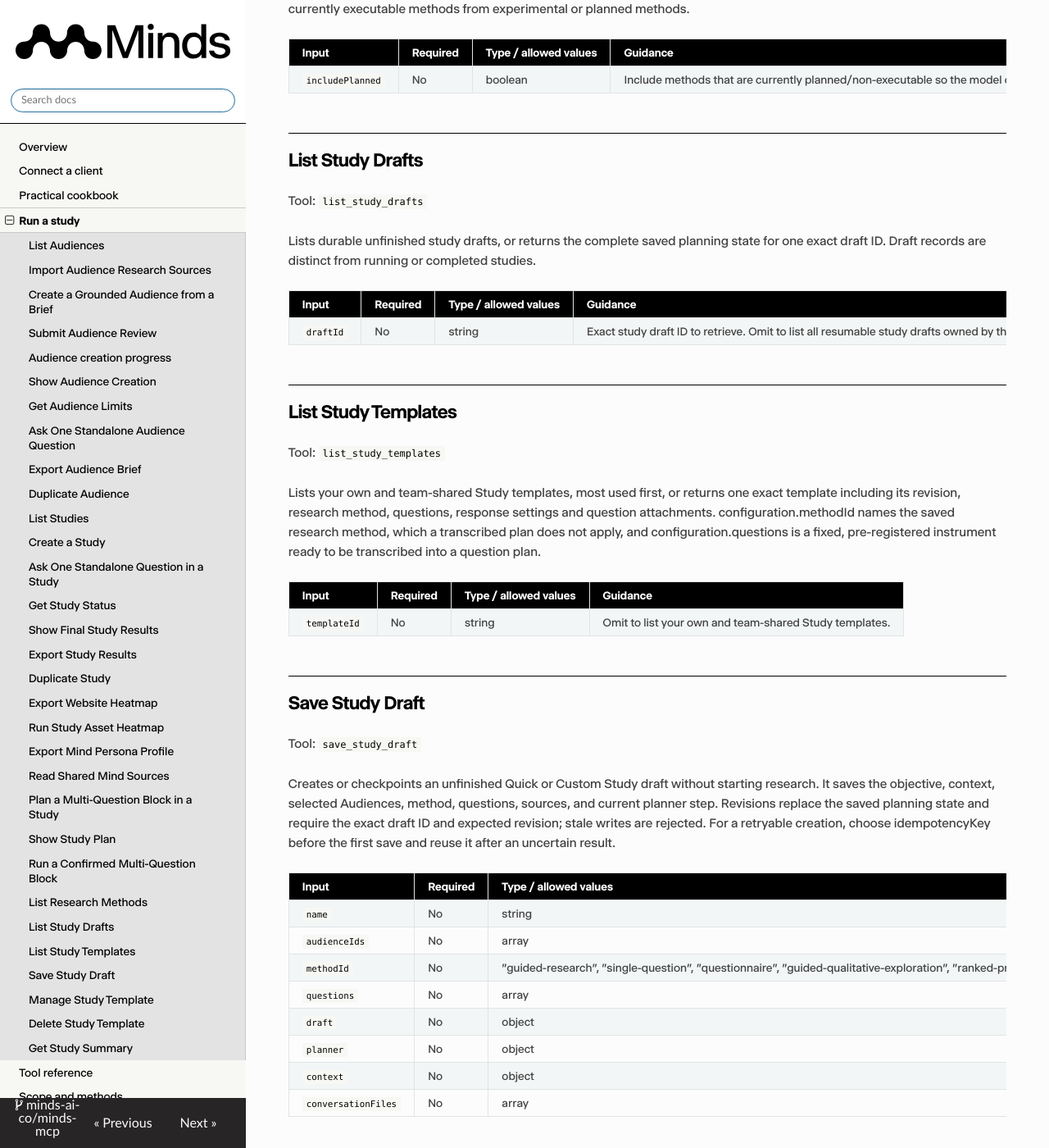
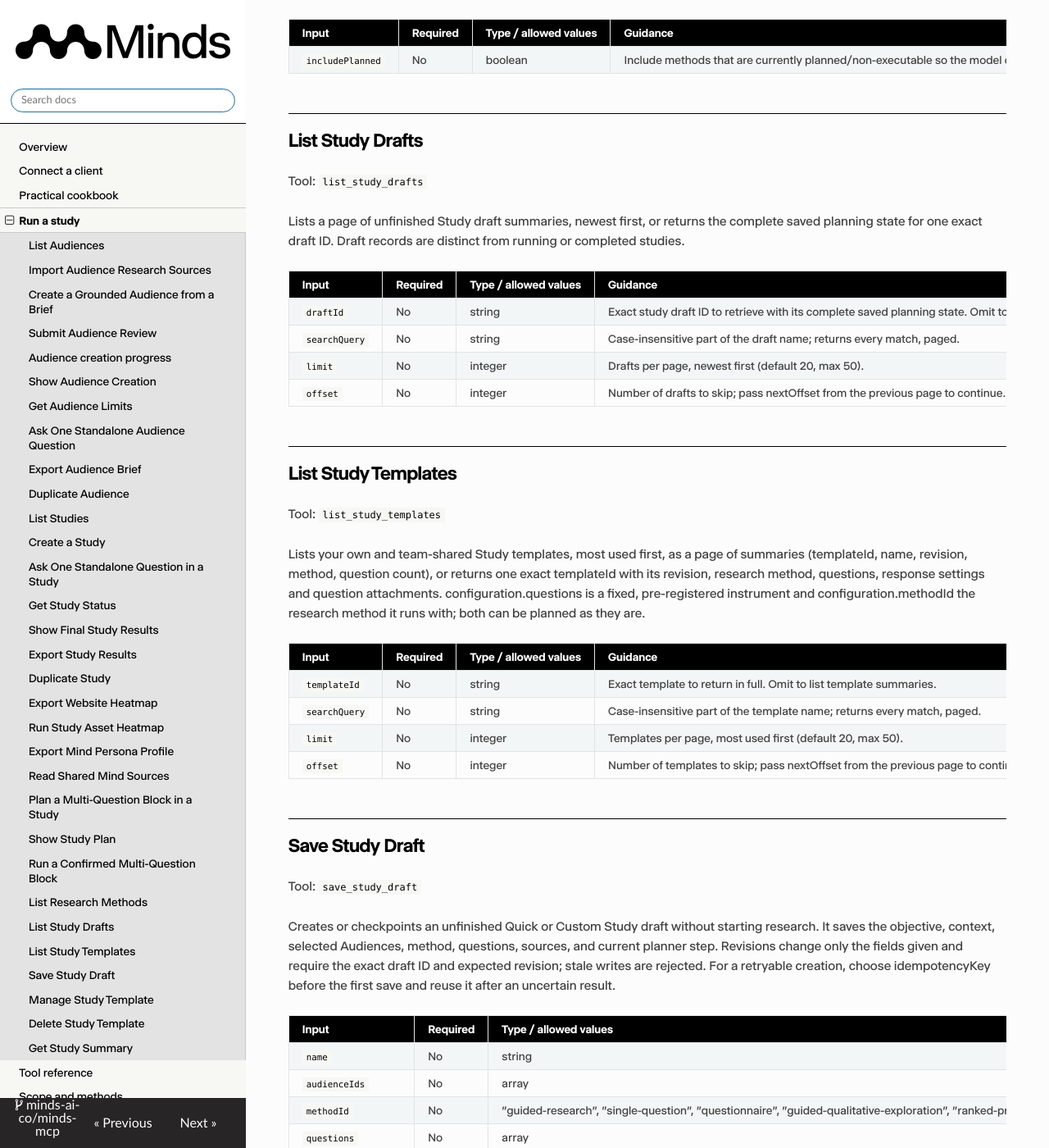
Before and after one commit to minds-ai-co/minds-mcp, an MkDocs documentation site: the page built from reference/workflow.md, in a window 1280 px wide and 1400 px high, scrolled down 12547 px. Shown: the whole window at 82% size. Built offline with MkDocs 1.6.1, drawn with Linux system fonts in a browser that asks for light colours; nearby versions of some CDN libraries; some of the changed text lies outside the part shown.

Commit message:
docs: sync MCP surface from production

```diff
--- a/reference/workflow.md
+++ b/reference/workflow.md
@@ -19,11 +19,11 @@ in each input's guidance and the complete schema.
 
 Tool: `list_audiences`
 
-Lists the authenticated user's Audiences, most recently updated first, one page at a time (limit, default 20, and offset; nextOffset continues), with Mind counts, sharing state, and workspace or shared links. includeMinds adds each Audience's member Minds. searchQuery returns the best fuzzy name match instead of a page. Each Audience carries a workspaceUrl, the authenticated workspace link that stays valid verbatim, plus the top-level workspaceUrl for the Audience list; sharedAudienceUrl, when present, is the public share link for recipients. addOnRequired marks a paid Marketplace Audience the user has not subscribed to: prefer the user's own Audiences, and only use it after the user subscribes.
+Lists the authenticated user's Audiences, most recently updated first, one page at a time (limit, default 20, and offset; nextOffset continues), with Mind counts, sharing state, and workspace or shared links. includeMinds adds each Audience's member Minds. searchQuery filters by name (case-insensitive, all matches, paged). Each Audience carries a workspaceUrl, the authenticated workspace link that stays valid verbatim, plus the top-level workspaceUrl for the Audience list; sharedAudienceUrl, when present, is the public share link for recipients. addOnRequired marks a paid Marketplace Audience the user has not subscribed to: prefer the user's own Audiences, and only use it after the user subscribes.
 
 | Input | Required | Type / allowed values | Guidance |
 | --- | --- | --- | --- |
-| `searchQuery` | No | string | Search for an Audience by name (fuzzy matching supported). Returns the best match. |
+| `searchQuery` | No | string | Filters by name (case-insensitive, all matches, paged with limit/offset); the closest name when nothing matches. Omit to browse. |
 | `limit` | No | integer | Audiences per page, most recently updated first (default 20, max 100). |
 | `offset` | No | integer | Number of Audiences to skip; pass nextOffset from the previous page to continue. |
 | `includeMinds` | No | boolean | Also return each Audience's member Minds (id, name, discipline). Default false: Audiences carry a Mind count only. |
@@ -156,13 +156,11 @@ Copy an Audience with independent copies of its Minds and all they know.
 
 Tool: `list_studies`
 
-Lists the authenticated user's Studies, most recently updated first, one page at a time: limit (default 20) and offset, with nextOffset to continue. Each row carries the Study's Audiences with their Mind counts, stored message count, sharing state and links. searchQuery returns the best fuzzy name match instead of a page.
-
-A Study is the persistent workspace holding its Audiences, questions, multi-question blocks, results, exports and history. Its Minds and per-question results come from the Study status rather than this listing. Study deletion is not available here.
+Lists the authenticated user's Studies, most recently updated first, one page at a time: limit (default 20) and offset, with nextOffset to continue. Each row carries the Study's Audiences with their Mind counts, stored message count, sharing state and links. searchQuery filters by name (case-insensitive, all matches, paged). Minds and per-question results come from the Study status.
 
 | Input | Required | Type / allowed values | Guidance |
 | --- | --- | --- | --- |
-| `searchQuery` | No | string | Search for a Study by name (fuzzy matching supported). Returns the best match. |
+| `searchQuery` | No | string | Filters by name (case-insensitive, all matches, paged with limit/offset); the closest name when nothing matches. Omit to browse. |
 | `limit` | No | integer | Studies per page, newest first (default 20, max 100). |
 | `offset` | No | integer | Number of Studies to skip; pass nextOffset from the previous page to continue. |
 
@@ -172,11 +170,11 @@ Tool: `create_study`
 
 Creates a Study workspace from existing Audiences or inline Audience configurations. It does not ask questions or run research, and follow-up research inside an existing Study needs no new Study.
 
-This always creates: a matching name never attaches to an existing Study, and only a byte-identical repeat of the same call replays the Study the first one made, reported as replayed: true. Settle the Audience set before calling — nothing adds an Audience to an existing Study afterwards, and Studies cannot be deleted here, so calling again with one extra Audience leaves a permanent duplicate.
+This always creates: a matching name never attaches to an existing Study, and only a byte-identical repeat of the same call replays the Study the first one made, reported as replayed: true. Studies cannot be deleted here, so calling again with one extra Audience leaves a permanent duplicate Study.
 
 Any request with two or more known questions belongs in one planned and confirmed multi-question block inside the Study, submitted once rather than as separate direct questions.
 
-Creation is atomic and rolls back partial Audience failures. Studies are private; enabling link sharing also publishes the attached Audiences and their Minds.
+Creation is atomic and rolls back partial Audience failures. Studies are private; enabling link sharing also publishes the attached Audiences and their Minds. It cannot publish, share or replace an existing Study: that sharing changes only in the workspace.
 
 | Input | Required | Type / allowed values | Guidance |
 | --- | --- | --- | --- |
@@ -290,7 +288,7 @@ Read or start a question asset heatmap, with the same behavior as Minds UI. For
 
 Tool: `export_mind`
 
-Generates a branded profile for one existing Mind, identified by exact ID or the best fuzzy name match among the newest 1,000 Minds. Markdown is returned inline by default; PDF, DOCX, and PPTX artifacts are returned as base64 with a workspace link.
+Generates a branded profile for one existing Mind, identified by exact ID or name (partial names and typos resolve to the closest). Markdown is returned inline by default; PDF, DOCX, and PPTX artifacts are returned as base64 with a workspace link.
 
 | Input | Required | Type / allowed values | Guidance |
 | --- | --- | --- | --- |
@@ -328,13 +326,13 @@ With 2+ attachments, map each question in `stimulus.questionAttachments` (`[]` =
 | Input | Required | Type / allowed values | Guidance |
 | --- | --- | --- | --- |
 | `request` | No | string | Planner input containing the research objective, questionnaire, survey, battery, section, cohesive question set, audit request, or analysis request. Required for a new draft. Include EVERY question already known in this one request so the planner can group the complete set into cohesive named modules for one confirmed multi-question run inside the Study; never create one planning request per known question. This request is not sent verbatim to Minds; the exact proposed respondent-visible questions are returned in the draft for review. |
-| `questions` | No | array | Fixed instrument: use INSTEAD of request when the user supplies a pre-registered or fixed questionnaire whose wording, order, and response formats must not change. The planner is bypassed; every question is stored verbatim, in this order, with exactly this response contract. Cannot be combined with refinement, answers, questionResponses, or suggestQuestionStimuli. Repeated question texts or colliding ids are rejected. A fixed instrument runs as Custom research (guided-research): a saved Study template's configuration.questions can be passed here, but a template methodId other than guided-research (a calculator-backed method such as Van Westendorp or MaxDiff) is not applied; manage_study_template action use runs the saved method in a web-app draft. |
+| `questions` | No | array | Fixed instrument: use INSTEAD of request when the user supplies a pre-registered or fixed questionnaire whose wording, order, and response formats must not change. The planner is bypassed; every question is stored verbatim, in this order, with exactly this response contract. Cannot be combined with refinement, answers, questionResponses, or suggestQuestionStimuli in the same call; answer the draft's confirmation questions afterwards with draft.id, draft.revision and draft.answers alone, which keeps these questions exactly. Repeated question texts or colliding ids are rejected. A saved Study template's configuration.questions can be passed here (each item's text and response); pass its configuration.methodId as policy.methodId so the template's method runs. Without it a fixed instrument runs as Custom research (guided-research). |
 | `idempotencyKey` | No | string | Optional stable retry key. When omitted the tool derives one from its own arguments, so a repeated identical call (including a host retry after a timeout) returns the draft revision that was already saved instead of planning again. Pass a fresh key to force a new plan for identical input. |
 | `conversationFiles` | No | array | Stimulus files for the planned block, added to stimulus.attachments. Files shared in this conversation: uploaded or generated images, PDFs, documents. Each is copied into Minds storage on receipt; its file_id is its attachment id. |
-| `study` | No | object | Which Study the plan belongs to. Omit entirely to continue the active Study from this MCP session. |
+| `study` | No | object | Which Study the plan belongs to, and optionally Audiences to add to it first. Omit entirely to continue the active Study from this MCP session. |
 | `draft` | No | object | Revising an existing draft: which draft and revision, and how it should change. Omit for a new draft. |
 | `stimulus` | No | object | Respondent-visible material for the planned block, and how it is assigned to questions. |
-| `policy` | No | object | Evidence policy and language stored in the draft revision and reviewed before execution. |
+| `policy` | No | object | Research method, evidence policy and language stored in the draft revision and reviewed before execution. |
 
 ## Show Study Plan
 
@@ -352,7 +350,7 @@ Shows a saved Study draft at its current revision for interactive review and con
 
 Tool: `run_study_questions`
 
-Executes one stored draft revision inside its Study, after the person has explicitly confirmed that exact revision. One execution submits the whole draft — every named module and every question — as a single durable run; there is no per-question or per-module execution.
+Executes one stored draft revision inside its Study, after the person has explicitly confirmed that exact revision. A request to skip review, pick settings or not ask is not confirmation; only a later user turn confirming the displayed revision is. One execution submits the whole draft — every named module and every question — as a single durable run; there is no per-question or per-module execution.
 
 Before queuing, the server revalidates the revision, method availability and reviewed capabilities, and checks that required respondent-visible material is readable. It refuses the entire run if it is not, before any Mind is used or any quota spent.
 
@@ -383,37 +381,43 @@ Lists Minds research methods with availability, complexity, executable status, a
 
 Tool: `list_study_drafts`
 
-Lists durable unfinished study drafts, or returns the complete saved planning state for one exact draft ID. Draft records are distinct from running or completed studies.
+Lists a page of unfinished Study draft summaries, newest first, or returns the complete saved planning state for one exact draft ID. Draft records are distinct from running or completed studies.
 
 | Input | Required | Type / allowed values | Guidance |
 | --- | --- | --- | --- |
-| `draftId` | No | string | Exact study draft ID to retrieve. Omit to list all resumable study drafts owned by the authenticated user. |
+| `draftId` | No | string | Exact study draft ID to retrieve with its complete saved planning state. Omit to list draft summaries. |
+| `searchQuery` | No | string | Case-insensitive part of the draft name; returns every match, paged. |
+| `limit` | No | integer | Drafts per page, newest first (default 20, max 50). |
+| `offset` | No | integer | Number of drafts to skip; pass nextOffset from the previous page to continue. |
 
 ## List Study Templates
 
 Tool: `list_study_templates`
 
-Lists your own and team-shared Study templates, most used first, or returns one exact template including its revision, research method, questions, response settings and question attachments. configuration.methodId names the saved research method, which a transcribed plan does not apply, and configuration.questions is a fixed, pre-registered instrument ready to be transcribed into a question plan.
+Lists your own and team-shared Study templates, most used first, as a page of summaries (templateId, name, revision, method, question count), or returns one exact templateId with its revision, research method, questions, response settings and question attachments. configuration.questions is a fixed, pre-registered instrument and configuration.methodId the research method it runs with; both can be planned as they are.
 
 | Input | Required | Type / allowed values | Guidance |
 | --- | --- | --- | --- |
-| `templateId` | No | string | Omit to list your own and team-shared Study templates. |
+| `templateId` | No | string | Exact template to return in full. Omit to list template summaries. |
+| `searchQuery` | No | string | Case-insensitive part of the template name; returns every match, paged. |
+| `limit` | No | integer | Templates per page, most used first (default 20, max 50). |
+| `offset` | No | integer | Number of templates to skip; pass nextOffset from the previous page to continue. |
 
 ## Save Study Draft
 
 Tool: `save_study_draft`
 
-Creates or checkpoints an unfinished Quick or Custom Study draft without starting research. It saves the objective, context, selected Audiences, method, questions, sources, and current planner step. Revisions replace the saved planning state and require the exact draft ID and expected revision; stale writes are rejected. For a retryable creation, choose idempotencyKey before the first save and reuse it after an uncertain result.
+Creates or checkpoints an unfinished Quick or Custom Study draft without starting research. It saves the objective, context, selected Audiences, method, questions, sources, and current planner step. Revisions change only the fields given and require the exact draft ID and expected revision; stale writes are rejected. For a retryable creation, choose idempotencyKey before the first save and reuse it after an uncertain result.
 
 | Input | Required | Type / allowed values | Guidance |
 | --- | --- | --- | --- |
 | `name` | No | string | Sidebar name for the Study draft. |
 | `audienceIds` | No | array | Existing Audience IDs selected for the Study. Preferred. |
-| `methodId` | No | "guided-research", "single-question", "questionnaire", "guided-qualitative-exploration", "ranked-preferences", "segment-comparison", "visual-asset-analysis", "recommendation-synthesis", "maxdiff", "conjoint", "nps", "top-box", "key-drivers", "turf", "gabor-granger", "van-westendorp", "kano" | Research method selected for the draft. Use list_research_methods as the availability authority. Default: "guided-research". |
-| `questions` | No | array | Manual research questions in their intended order. Default: []. |
+| `methodId` | No | "guided-research", "single-question", "questionnaire", "guided-qualitative-exploration", "ranked-preferences", "segment-comparison", "visual-asset-analysis", "recommendation-synthesis", "maxdiff", "conjoint", "nps", "top-box", "key-drivers", "turf", "gabor-granger", "van-westendorp", "kano" | Research method selected for the draft. Use list_research_methods as the availability authority. When omitted on create, guided-research applies; when omitted on a revision, the saved method is kept. |
+| `questions` | No | array | Manual research questions in their intended order. When omitted on create, the draft has none; when omitted on a revision, the saved questions are kept. |
 | `draft` | No | object | Which durable draft to revise, and the retry key. Omit to create a new draft. |
-| `planner` | No | object | Planner state to restore when the draft is reopened. Default: {}. |
-| `context` | No | object | Research context captured so far. Default: {}. |
+| `planner` | No | object | Planner state to restore when the draft is reopened. |
+| `context` | No | object | Research context captured so far. |
 | `conversationFiles` | No | array | Study context files for the draft: images, video and audio are stimulus respondents see, documents are background. They are kept on later saves of the same draft. Files shared in this conversation: uploaded or generated images, PDFs, documents. Each is copied into Minds storage on receipt; its file_id is its attachment id. |
 
 ## Manage Study Template
@@ -439,7 +443,7 @@ A template stores its questions, response settings, question attachments and the
 
 Tool: `delete_study_template`
 
-Permanently deletes one saved Study template owned by the authenticated user. The template and its stored configuration are gone; Studies and drafts already created from it are unaffected. Teammates with shared access cannot delete a template they do not own.
+Only for saved Study templates; it cannot delete Studies, Audiences, Minds or answers. Permanently deletes one template owned by the authenticated user. Studies and drafts already created from it are unaffected. Teammates with shared access cannot delete a template they do not own.
 
 | Input | Required | Type / allowed values | Guidance |
 | --- | --- | --- | --- |
```
Also changed, not shown: other parts of reference/workflow.md (+1 -1 lines), README.md (+4 -4 lines), reference/tools.md (+6 -6 lines), 1 other file.
